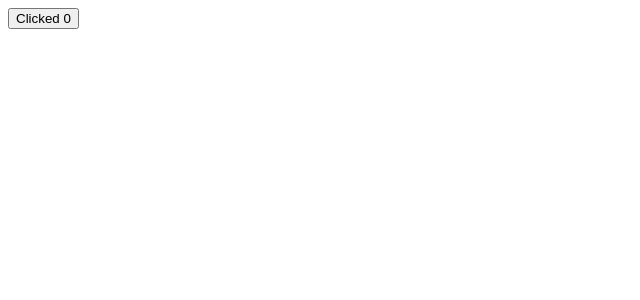
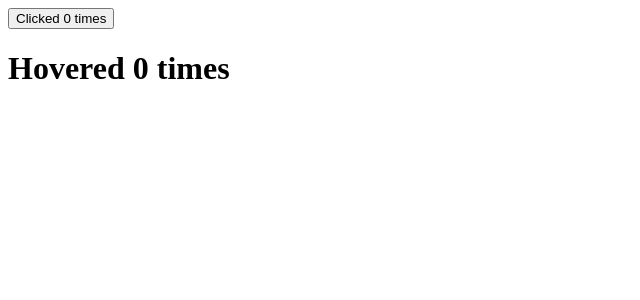
Before and after one commit to Ashik-2000/React, a React (Vite) app in the folder ForPractice/: page / in a window 1280 px wide. Shown: the top 300 px of the page, without its empty margins (0-640 px from the left). Built offline with nearby package versions, Linux system fonts and the light colour scheme.

Commit message:
Context APi

```diff
--- a/ForPractice/src/App.jsx
+++ b/ForPractice/src/App.jsx
@@ -1,17 +1,26 @@
 import Counter from "./components/Counter";
 import ClickCounter from "./components/ClickCounter";
+import HoverCounter from "./components/HoverCounter";
 
 function App() {
     return (
         <>
-            <Counter
-                render={(count, incrementCount) => (
+            <Counter>
+                {(count, incrementCount) => (
                     <ClickCounter
                         count={count}
                         incrementCount={incrementCount}
                     />
                 )}
-            />
+            </Counter>
+            <Counter>
+                {(count, incrementCount) => (
+                    <HoverCounter
+                        count={count}
+                        incrementCount={incrementCount}
+                    />
+                )}
+            </Counter>
         </>
     );
 }
--- a/ForPractice/src/components/ClickCounter.jsx
+++ b/ForPractice/src/components/ClickCounter.jsx
@@ -1,7 +1,7 @@
 function ClickCounter({ count, incrementCount }) {
     return (
         <>
-            <button onClick={incrementCount}>Clicked {count}</button>
+            <button onClick={incrementCount}>Clicked {count} times</button>
         </>
     );
 }
--- a/ForPractice/src/components/Counter.jsx
+++ b/ForPractice/src/components/Counter.jsx
@@ -9,7 +9,6 @@ export default class Counter extends React.Component {
     };
     render() {
         const { count } = this.state;
-        const { render } = this.props;
-        return render(count, this.incrementCount);
+        return this.props.children(count, this.incrementCount);
     }
 }
--- a/ForPractice/src/components/HoverCounter.jsx
+++ b/ForPractice/src/components/HoverCounter.jsx
@@ -0,0 +1,9 @@
+function HoverCounter({ count, incrementCount }) {
+    return (
+        <>
+            <h1 onMouseOver={incrementCount}>Hovered {count} times</h1>
+        </>
+    );
+}
+
+export default HoverCounter;
```
Also changed, not shown: ForPractice/src/components/Bracket.jsx (added, +8 -0 lines), ForPractice/src/components/Content.jsx (added, +18 -0 lines), ForPractice/src/components/Emoji.jsx (added, +8 -0 lines), ForPractice/src/components/Section.jsx (added, +10 -0 lines), ForPractice/src/components/Text.jsx (added, +14 -0 lines), 2 other files (tests, documents, lock files or other folders).
